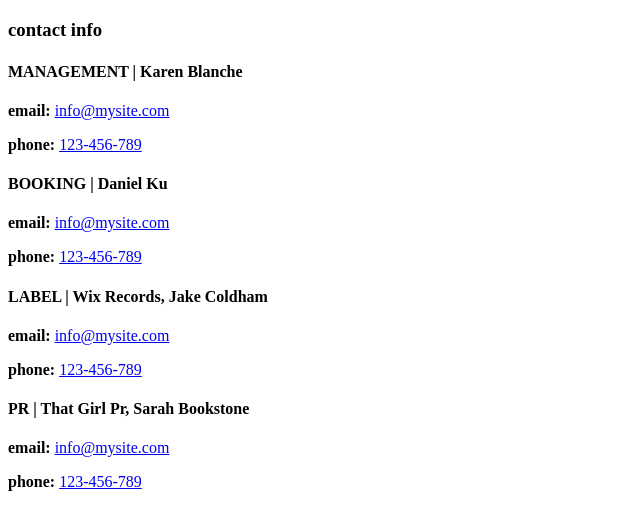
After one commit to Agusflor/Emilia14, a Node server app: template views/contact.html in a window 1280 px wide. The commit adds this page. Shown: the part 696-1203 px from the top of the page, without its empty margins (0-640 px from the left). Run offline with Node 20, Linux system fonts and the light colour scheme; the template is opened without the code that fills it, so the values that code supplies are empty; some libraries are stand-ins or nearby versions.

Commit message:
contact done

```diff
--- a/app.js
+++ b/app.js
@@ -10,8 +10,8 @@
 app.get('/about',(req,res)=>{
     return res.sendFile(path.resolve(__dirname,'views','about.html'))
  });
- app.get('/contac',(req,res)=>{
-   return res.sendFile(path.resolve(__dirname,'views','contac.html'))
+ app.get('/contact',(req,res)=>{
+   return res.sendFile(path.resolve(__dirname,'views','contact.html'))
 });
 app.get('/music',(req,res)=>{
    return res.sendFile(path.resolve(__dirname,'views','music.html'))
--- /dev/null
+++ b/views/contact.html
@@ -0,0 +1,77 @@
+<!DOCTYPE html>
+<html lang="en">
+<head>
+    <meta charset="UTF-8">
+    <meta http-equiv="X-UA-Compatible" content="IE=edge">
+    <meta name="viewport" content="width=device-width, initial-scale=1.0">
+    <title>Contact | Emilia Cole</title>
+    <script src="https://kit.fontawesome.com/182101e9ec.js" crossorigin="anonymous"></script>
+</head>
+<body>
+    <header>
+        <nav>
+            <ul>
+                <li><a href="/">home</a></li>
+                <li><a href="/about">about</a></li>
+                <li><a href="/music">music</a></li>
+                <li><a href="/contact">contact</a></li>
+            </ul>
+        </nav>
+        <nav>
+            <a href=""><i class="fab fa-instagram"></i></a>
+            <a href=""><i class="fab fa-facebook-square"></i></a>
+            <a href=""><i class="fab fa-spotify"></i></a>
+            <a href=""><i class="fab fa-apple"></i></a>
+            <a href=""><i class="fab fa-amazon"></i></a>
+            <a href=""><i class="fab fa-twitter"></i></a>
+        </nav>
+    </header>
+    <main>
+        <h1>contact //</h1>
+        <section>
+            <h3>we are here</h3>
+            <iframe
+          src="https://www.google.com/maps/embed?pb=!1m18!1m12!1m3!1d317718.69319292053!2d-0.3817765050863085!3d51.528307984912544!2m3!1f0!2f0!3f0!3m2!1i1024!2i768!4f13.1!3m3!1m2!1s0x47d8a00baf21de75%3A0x52963a5addd52a99!2sLondres%2C%20Reino%20Unido!5e0!3m2!1ses-419!2sar!4v1607031052203!5m2!1ses-419!2sar"
+          width="100%"
+          height="450px"
+          frameborder="0"
+          style="border: 0"
+          allowfullscreen=""
+          aria-hidden="false"
+          tabindex="0"
+        ></iframe>
+        </section>
+        <section>
+            <h3>contact info</h3>
+            <article>
+                <h4>MANAGEMENT | Karen Blanche</h4>
+                <p>
+                    <b>email: </b><a href="mailto:info@mysite.com">info@mysite.com</a>
+                  </p>
+                  <p><b>phone: </b><a href="+123-456-789"> 123-456-789</a></p>
+            </article>
+            <article>
+                <h4>BOOKING | Daniel Ku</h4>
+                <p>
+                    <b>email: </b><a href="mailto:info@mysite.com">info@mysite.com</a>
+                  </p>
+                  <p><b>phone: </b><a href="+123-456-789"> 123-456-789</a></p>
+            </article>
+            <article>
+                <h4>LABEL | Wix Records, Jake Coldham</h4>
+                <p>
+                    <b>email: </b><a href="mailto:info@mysite.com">info@mysite.com</a>
+                  </p>
+                  <p><b>phone: </b><a href="+123-456-789"> 123-456-789</a></p>
+            </article>
+            <article>
+                <h4> PR | That Girl Pr, Sarah Bookstone</h4>
+                <p>
+                    <b>email: </b><a href="mailto:info@mysite.com">info@mysite.com</a>
+                  </p>
+                  <p><b>phone: </b><a href="+123-456-789"> 123-456-789</a></p>
+            </article>
+        </section>
+    </main>
+</body>
+</html>
--- a/views/index.html
+++ b/views/index.html
@@ -14,7 +14,7 @@
                 <li><a href="/">home</a></li>
                 <li><a href="/about">about</a></li>
                 <li><a href="/music">music</a></li>
-                <li><a href="/contac">contac</a></li>
+                <li><a href="/contact">contact</a></li>
             </ul>
         </nav>
         <nav>
@@ -32,4 +32,4 @@
         <h1>twist in my reality</h1>
     </main>
 </body>
-</html>rs
+</html>
```
Also changed, not shown: views/contac.html (deleted, +0 -12 lines), 1 other file.
